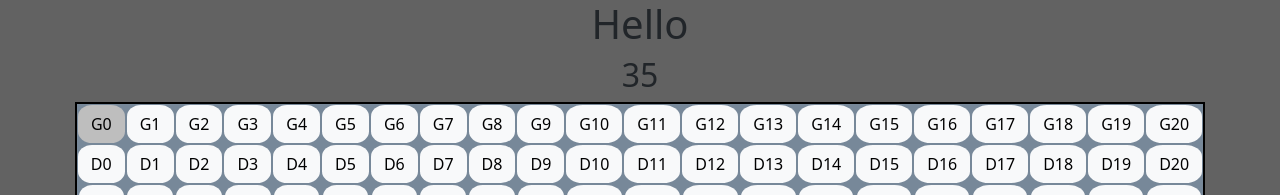
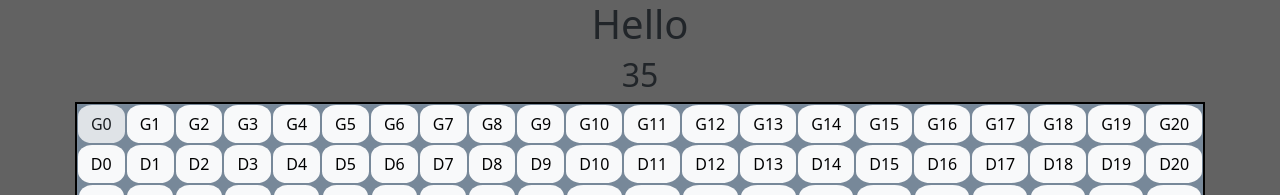
Before and after one commit to BWG31/bass_fretboard_navigator, a plain HTML site: page index.html in a window 1280 px wide. In both pictures the pointer is over the button 101 px from the left and 124 px from the top of the page. Shown: the top 195 px of the page. Drawn offline with nearby package versions, Linux system fonts and the light colour scheme.

Commit message:
changed btn hover to opacity & !important (l25)

```diff
--- a/styles.css
+++ b/styles.css
@@ -22,7 +22,7 @@ table {
 }
 
 .btn-light:hover {
-    background-color: rgb(190, 190, 190);
+    opacity: 80% !important;
     border-color: transparent;
 }
 
```
